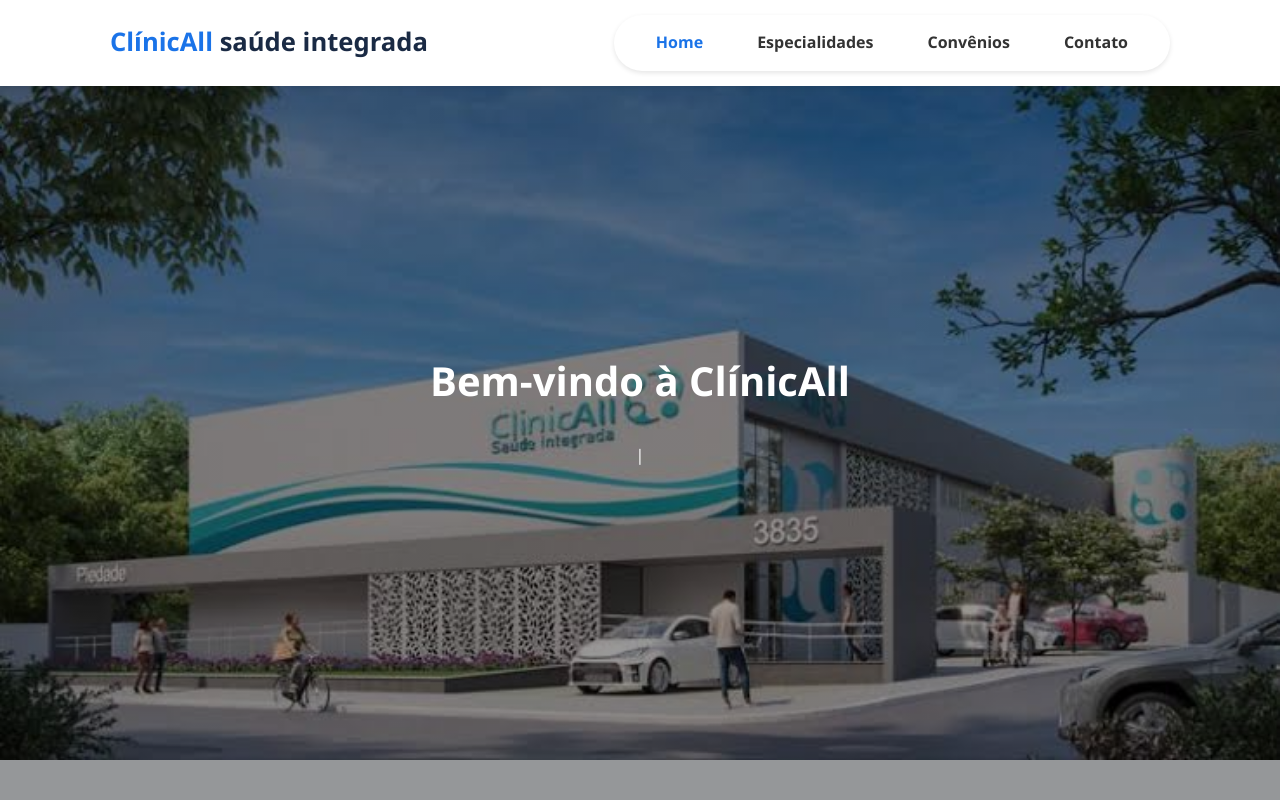
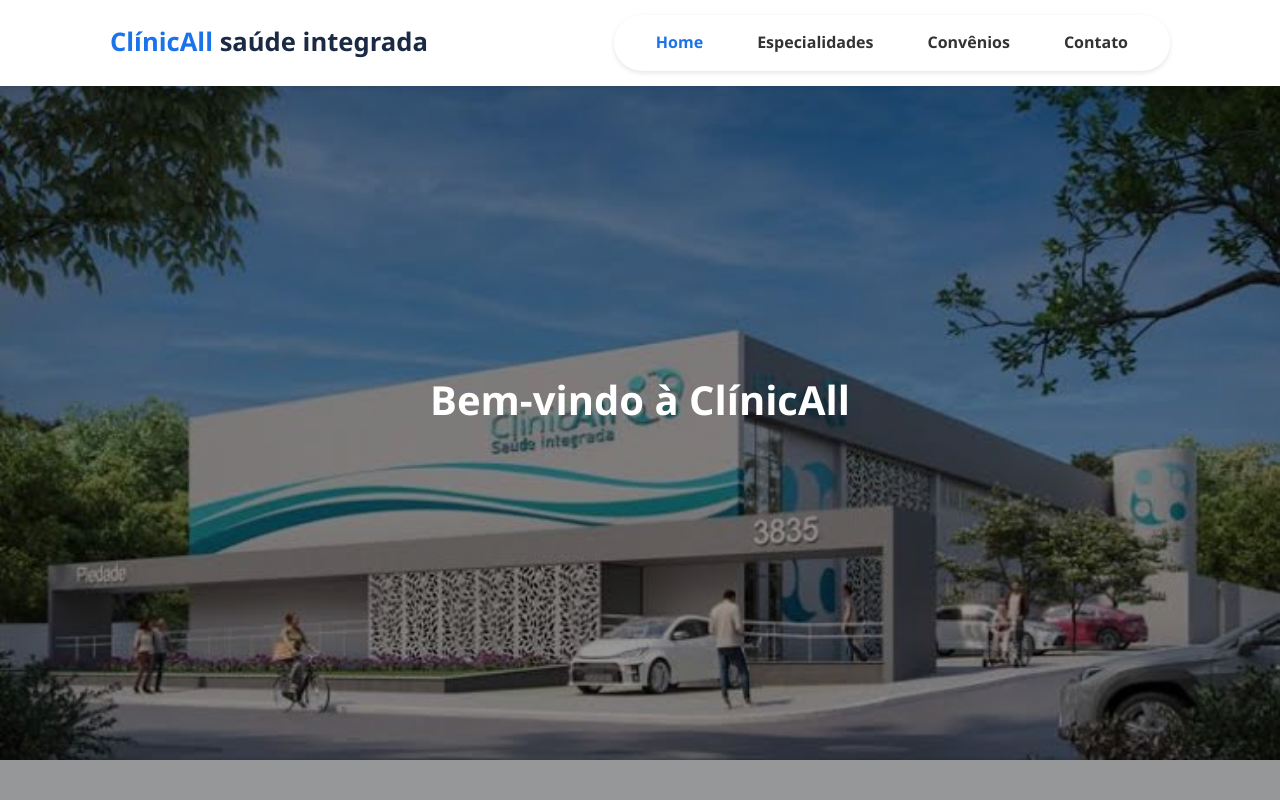
Before and after one commit to adrianoalves87/clinicallpiedade, a plain HTML site: page index.html in a window 1280 px wide. Shown: the top 800 px of the page. Drawn offline with nearby package versions, Linux system fonts and the light colour scheme.

Commit message:
Update index.html

```diff
--- a/index.html
+++ b/index.html
@@ -279,14 +279,8 @@
       });
     });
 
-    new Typed('.typing', {
-      strings: [
 
-      ],
-      typeSpeed: 100,
-      backSpeed: 60,
-      loop: true
-    });
+
 
     const searchInput = document.getElementById("searchInput");
     const cards = [...document.querySelectorAll(".services .card")];
```
